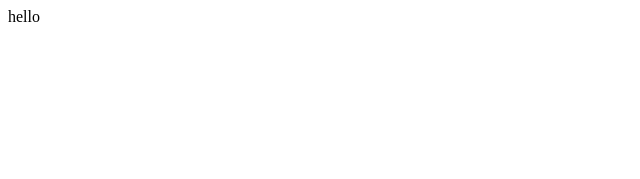
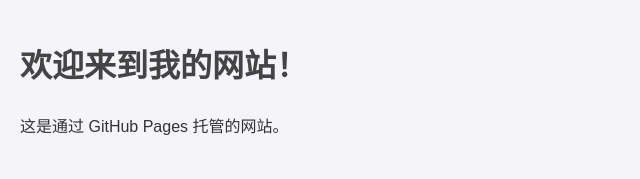
Before and after one commit to Jackie-pack/Jackie-pack.github.io, a plain HTML site: page index.html in a window 1280 px wide. Shown: the whole page, without its empty margins (0-640 px from the left). Drawn offline with Linux system fonts and the light colour scheme.

Commit message:
Update index.html

```diff
--- a/index.html
+++ b/index.html
@@ -1 +1,25 @@
-<p>hello</p>
+<!DOCTYPE html>
+<html lang="zh">
+<head>
+    <meta charset="UTF-8">
+    <meta name="viewport" content="width=device-width, initial-scale=1.0">
+    <title>我的网站</title>
+    <style>
+        body {
+            font-family: Arial, sans-serif;
+            line-height: 1.6;
+            margin: 0;
+            padding: 20px;
+            background-color: #f4f4f9;
+            color: #333;
+        }
+        h1 {
+            color: #444;
+        }
+    </style>
+</head>
+<body>
+    <h1>欢迎来到我的网站！</h1>
+    <p>这是通过 GitHub Pages 托管的网站。</p>
+</body>
+</html>
```
